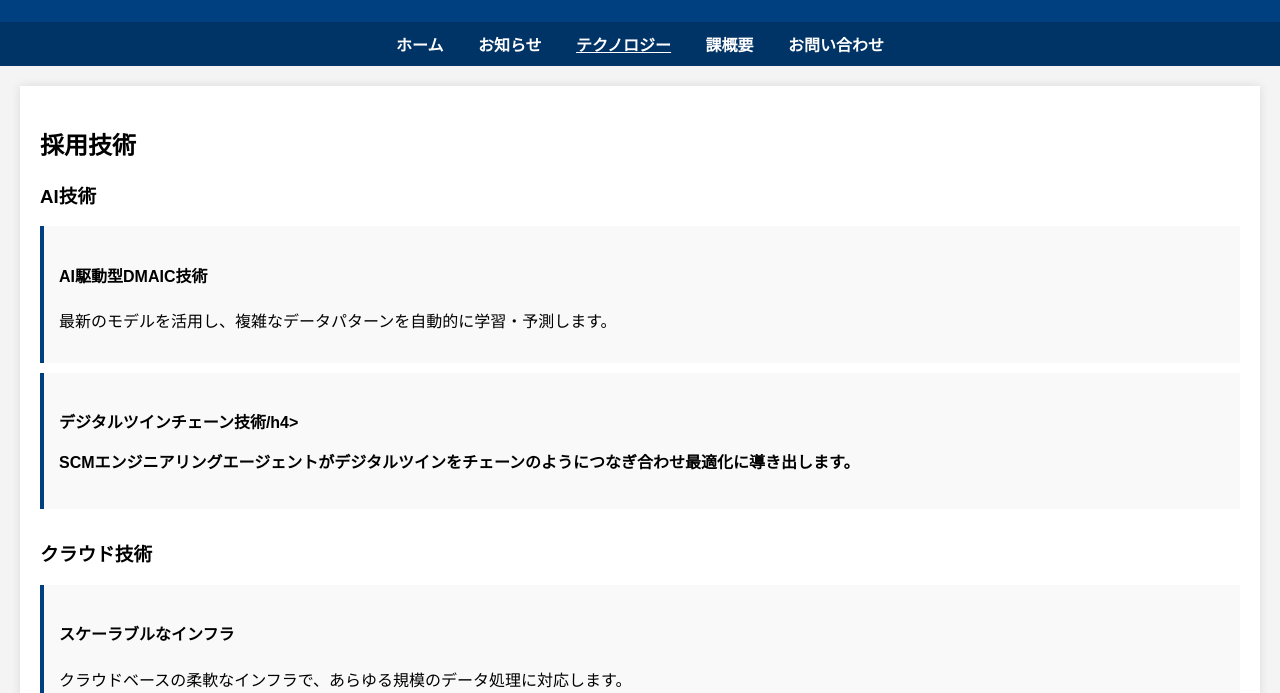
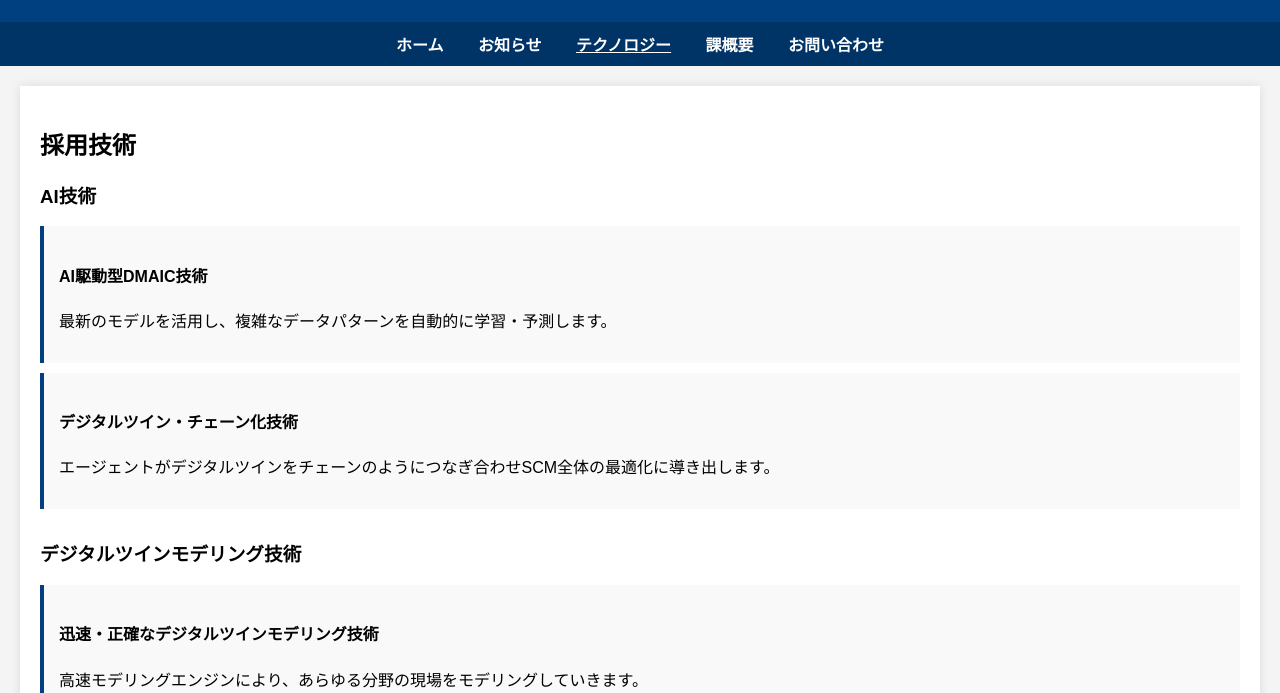
Before and after one commit to PANAKATA/Tec, a plain HTML site: page index.html in a window 1280 px wide. Shown: the part 107-800 px from the top of the page. Drawn offline with Linux system fonts and the light colour scheme.

Commit message:
Update index.html

```diff
--- a/index.html
+++ b/index.html
@@ -43,16 +43,16 @@
                 <p>最新のモデルを活用し、複雑なデータパターンを自動的に学習・予測します。</p>
             </div>
             <div class="tech-card">
-                <h4>デジタルツインチェーン技術/h4>
-                <p>SCMエンジニアリングエージェントがデジタルツインをチェーンのようにつなぎ合わせ最適化に導き出します。</p>
+                <h4>デジタルツイン・チェーン化技術</h4>
+                <p>エージェントがデジタルツインをチェーンのようにつなぎ合わせSCM全体の最適化に導き出します。</p>
             </div>
         </div>
 
         <div class="tech-section">
-            <h3>クラウド技術</h3>
+            <h3>デジタルツインモデリング技術</h3>
             <div class="tech-card">
-                <h4>スケーラブルなインフラ</h4>
-                <p>クラウドベースの柔軟なインフラで、あらゆる規模のデータ処理に対応します。</p>
+                <h4>迅速・正確なデジタルツインモデリング技術</h4>
+                <p>高速モデリングエンジンにより、あらゆる分野の現場をモデリングしていきます。</p>
             </div>
         </div>
 
```
